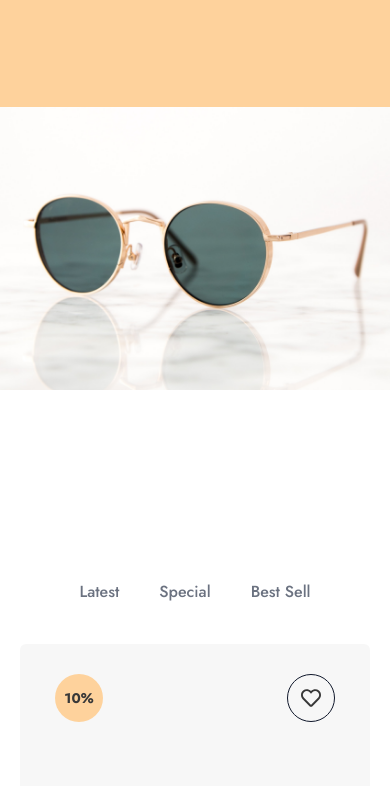
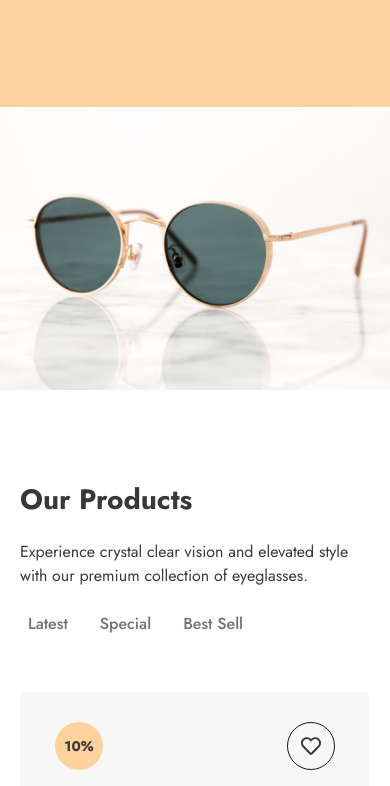
Before and after one commit to SiamulHassan/EyeGlass-Landing-Page-Challange, a React (Vite) app: page / in a window 390 px wide. Shown: the part 2727-3513 px from the top of the page. Built offline with nearby package versions, Linux system fonts and the light colour scheme.

Commit message:
product section responsive done

```diff
--- a/src/components/FilterProduct.jsx
+++ b/src/components/FilterProduct.jsx
@@ -8,10 +8,9 @@ const FilterProduct = ({ onSelectCategory }) => {
     onSelectCategory(category);
   };
   return (
-    <div className="flex justify-center items-center">
-      <div className="flex justify-between my-8 max-w-[330px] font-medium text-base">
+    <div className="flex gap-4 md:gap-0 md:justify-between items-center md:items-end max-w-[330px] font-medium text-base">
       <div
-          className={`cursor-pointer px-5 py-2 ${
+        className={`cursor-pointer mt-6 md:mt-0 px-2 md:px-5 md:py-2 ${
           selectedCategory === "Latest"
             ? "text-[var(--primary-text-color)] border border-[var(--primary-text-color)] rounded-md"
             : "text-gray-500"
@@ -21,7 +20,7 @@ const FilterProduct = ({ onSelectCategory }) => {
         <span>Latest</span>
       </div>
       <div
-          className={`cursor-pointer px-5 py-2 ${
+        className={`cursor-pointer mt-6 md:mt-0 px-2 md:px-5 md:py-2 ${
           selectedCategory === "Special"
             ? "text-[var(--primary-text-color)] border border-[var(--primary-text-color)] rounded-md"
             : "text-gray-500"
@@ -31,7 +30,7 @@ const FilterProduct = ({ onSelectCategory }) => {
         <span>Special</span>
       </div>
       <div
-          className={`cursor-pointer px-5 py-2 ${
+        className={`cursor-pointer mt-6 md:mt-0 px-2 md:px-5 md:py-2 ${
           selectedCategory === "Best Sell"
             ? "text-[var(--primary-text-color)] border border-[var(--primary-text-color)] rounded-md"
             : "text-gray-500"
@@ -41,7 +40,6 @@ const FilterProduct = ({ onSelectCategory }) => {
         Best Sell
       </div>
     </div>
-    </div>
   );
 };
 
--- /dev/null
+++ b/src/components/ProductCart.jsx
@@ -0,0 +1,42 @@
+import DiscountBadge from "../components/DiscountBadge";
+import ProductSwiper from "../components/ProductSwiper";
+//icon
+import { FaRegHeart } from "react-icons/fa";
+const ProductCart = ({ filteredProduct }) => {
+  return (
+    <div className="product-cart flex justify-center flex-wrap">
+      {filteredProduct.map((product) => (
+        <div
+          className="cart w-full sm:w-[50%] lg:w-[33%] px-5 mb-20 xl:mb-28"
+          key={product.id}
+        >
+          <div className="slider flex flex-col justify-center items-center rounded-md py-7 relative bg-[#f7f7f7f7] px-[35px] pt-[30px] h-[400px] md:h-[470px] 2xl:h-[550px]">
+            <div className="badge absolute top-0 left-0 z-10 w-full flex justify-between pt-[30px] px-[35px]">
+              <DiscountBadge
+                discount={product.discount && `${product.discount}%`}
+              />
+
+              <div className="w-12 h-12 xl:w-14 xl:h-14 border border-slate-900 rounded-full flex justify-center items-center cursor-pointer text-[var(--primary-text-color)]">
+                <FaRegHeart className="w-5 h-5 xl:w-7 xl:h-7" />
+              </div>
+            </div>
+            <ProductSwiper product={product} />
+          </div>
+
+          <div className="details text-[var(--primary-text-color)]">
+            <h2 className="text-2xl xl:text-3xl mt-7">Bravo Sunglasses</h2>
+            <div className="flex items-center gap-2 mt-3 mb-5">
+              <h3 className="text-lg font-bold">${product.price}</h3>
+              {product.discountPrice && (
+                <del className="text-[#5a5a5a]">${product.discountPrice}</del>
+              )}
+            </div>
+            <button className="underline text-[#5a5a5a]">Add To Cart</button>
+          </div>
+        </div>
+      ))}
+    </div>
+  );
+};
+
+export default ProductCart;
--- a/src/pages/Home/FeaturedProduct.jsx
+++ b/src/pages/Home/FeaturedProduct.jsx
@@ -5,7 +5,7 @@ import Heading from "../../components/Heading";
 import Img from "../../components/Img";
 const FeaturedProduct = () => {
   return (
-    <div className="mb-[150px]">
+    <div className="mb-[90px] md:mb-[150px]">
       <div className="bg-[var(--primary-bg-color)] w-full relative">
         <Container>
           <div className="px-5 py-[126px] w-full lg:w-[52%] pr-5">
--- a/src/pages/Home/Product.jsx
+++ b/src/pages/Home/Product.jsx
@@ -1,11 +1,9 @@
-import ProductSwiper from "../../components/ProductSwiper";
 import productData from "../../../data/productData";
 import Container from "../../components/Container";
-import DiscountBadge from "../../components/DiscountBadge";
-//icon
-import { FaRegHeart } from "react-icons/fa";
 import FilterProduct from "../../components/FilterProduct";
 import { useState } from "react";
+import ProductCart from "../../components/ProductCart";
+import Heading from "../../components/Heading";
 
 const Product = () => {
   const [filter, setFilter] = useState("All");
@@ -23,41 +21,18 @@ const Product = () => {
 
   return (
     <Container>
-      <div>
+      <div className=" md:flex justify-between px-5 mb-14">
+        <div>
+          <Heading>Our Products</Heading>
+          <p className="text-base text-[var(--primary-text-color)] mt-5 max-w-[445px]">
+            Experience crystal clear vision and elevated style with our premium
+            collection of eyeglasses.
+          </p>
+        </div>
         <FilterProduct onSelectCategory={onSelectCategory} />
       </div>
-      <div className="product-cart flex justify-center flex-wrap">
-        {filteredProduct.map((product) => (
-          <div
-            className="cart w-full sm:w-[50%] lg:w-[33%] px-5 mb-20 xl:mb-28"
-            key={product.id}
-          >
-            <div className="slider flex flex-col justify-center items-center rounded-md py-7 relative bg-[#f7f7f7f7] px-[35px] pt-[30px] h-[400px] md:h-[470px] 2xl:h-[550px]">
-              <div className="badge absolute top-0 left-0 z-10 w-full flex justify-between pt-[30px] px-[35px]">
-                <DiscountBadge
-                  discount={product.discount && `${product.discount}%`}
-                />
 
-                <div className="w-12 h-12 xl:w-14 xl:h-14 border border-slate-900 rounded-full flex justify-center items-center cursor-pointer text-[var(--primary-text-color)]">
-                  <FaRegHeart className="w-5 h-5 xl:w-7 xl:h-7" />
-                </div>
-              </div>
-              <ProductSwiper product={product} />
-            </div>
-
-            <div className="details text-[var(--primary-text-color)]">
-              <h2 className="text-2xl xl:text-3xl mt-7">Bravo Sunglasses</h2>
-              <div className="flex items-center gap-2 mt-3 mb-5">
-                <h3 className="text-lg font-bold">${product.price}</h3>
-                {product.discountPrice && (
-                  <del className="text-[#5a5a5a]">${product.discountPrice}</del>
-                )}
-              </div>
-              <button className="underline text-[#5a5a5a]">Add To Cart</button>
-            </div>
-          </div>
-        ))}
-      </div>
+      <ProductCart filteredProduct={filteredProduct} />
     </Container>
   );
 };
```
Lines whose indentation alone changed are shown as unchanged.
